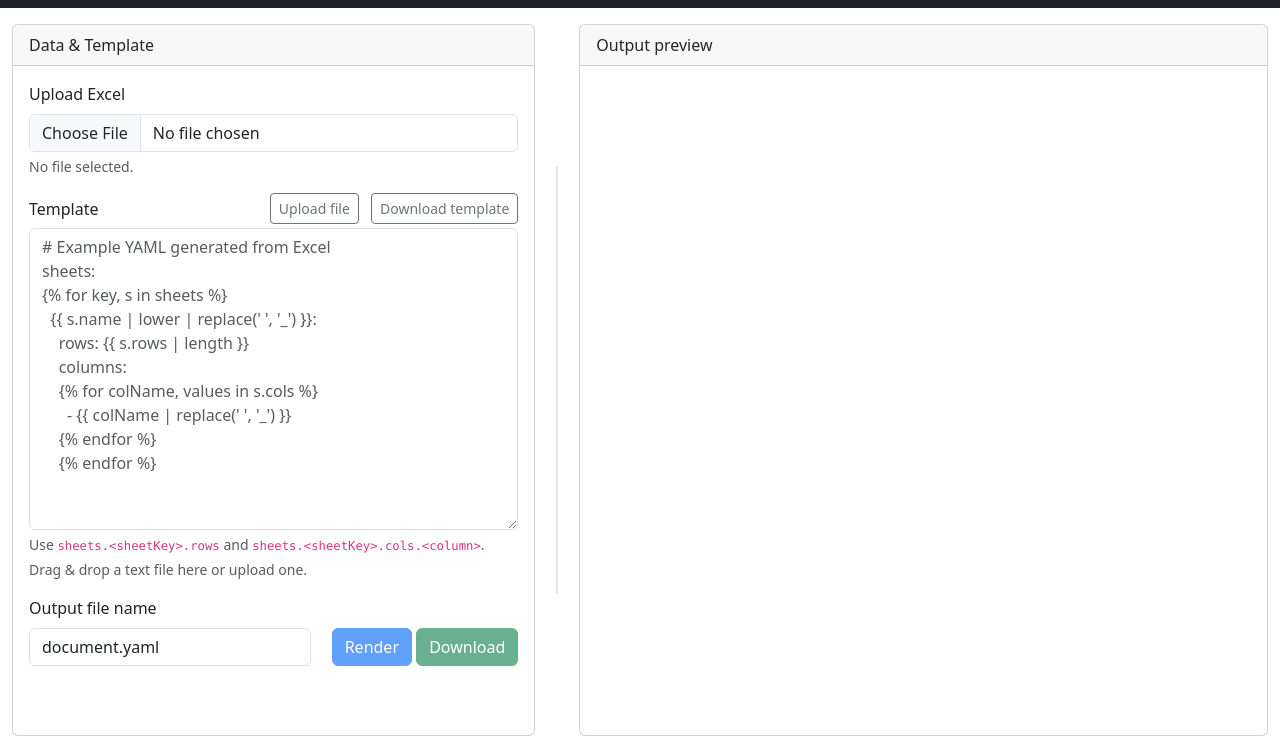
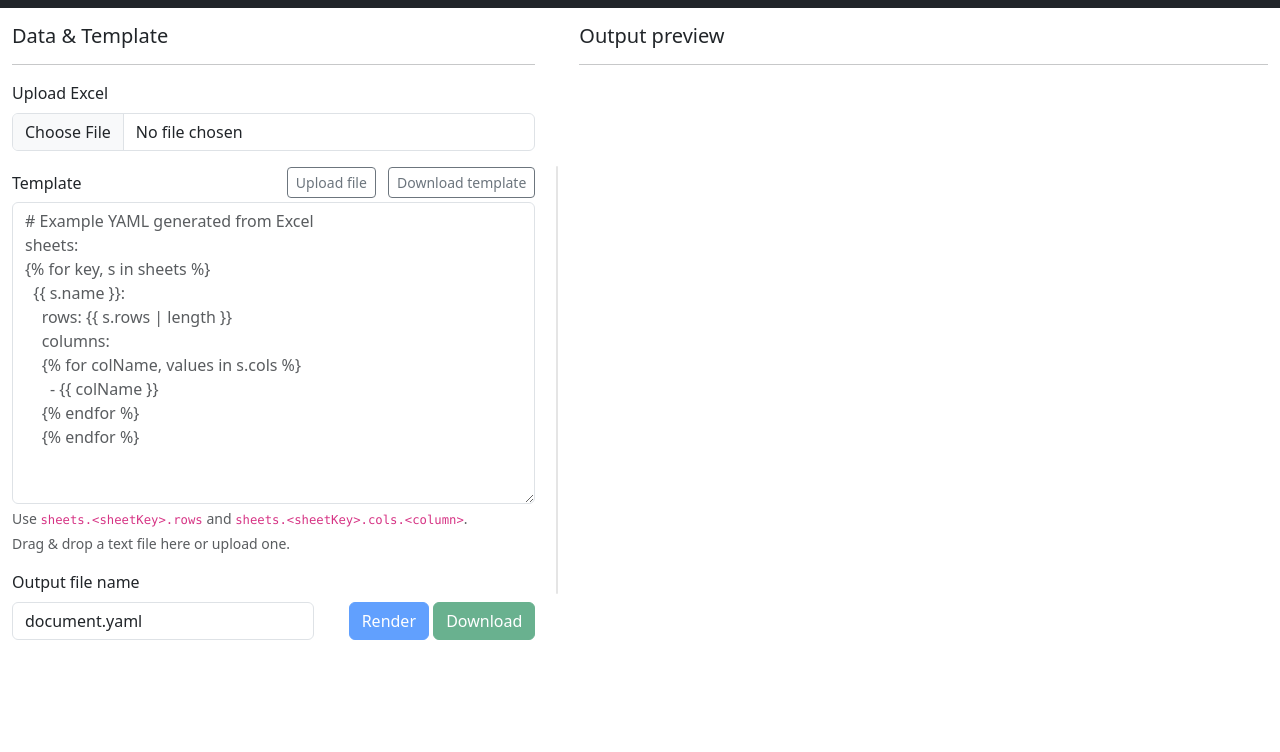
Before and after one commit to onurmatik/xlsx-pub, a plain HTML site: page index.html in a window 1280 px wide. Shown: the part 48-800 px from the top of the page. Drawn offline with nearby package versions, Linux system fonts and the light colour scheme.

Commit message:
Removed external cards

```diff
--- a/index.html
+++ b/index.html
@@ -142,13 +142,14 @@
     <div class="app-split">
       <!-- Left column -->
       <div class="app-pane app-pane-left app-column" id="appDataPane">
-        <div class="card h-100">
-          <div class="card-header">Data & Template</div>
-          <div class="card-body">
+        <div class="h-100">
+          <h2 class="fs-5">Data & Template</h2>
+          <hr>
+          <div class="">
             <div class="mb-3">
               <label for="excel" class="form-label">Upload Excel</label>
               <input id="excel" type="file" class="form-control" accept=".xlsx,.xls" />
-              <div id="excelStatus" class="form-text">No file selected.</div>
+              <div id="excelStatus" class="form-text"></div>
             </div>
 
             <div id="workbookDetails" class="mb-3 d-none">
@@ -170,11 +171,11 @@
               <textarea id="tpl" class="form-control" rows="12" placeholder="# Example YAML generated from Excel
 sheets:
 {% for key, s in sheets %}
-  {{ s.name | lower | replace(' ', '_') }}:
+  {{ s.name }}:
     rows: {{ s.rows | length }}
     columns:
     {% for colName, values in s.cols %}
-      - {{ colName | replace(' ', '_') }}
+      - {{ colName }}
     {% endfor %}
     {% endfor %}"></textarea>
               <div class="form-text">
@@ -202,13 +203,11 @@ sheets:
 
       <!-- Right column -->
       <div class="app-pane app-pane-right app-column" id="appPreviewPane">
-        <div class="card h-100">
-          <div class="card-header d-flex justify-content-between align-items-center">
-            <span>Output preview</span>
-          </div>
-          <div class="card-body">
-            <pre id="output" class="mb-0 text-body"></pre>
-          </div>
+        <div class="h-100">
+          <h2 class="fs-5">Output preview</h2>
+          <hr>
+          <pre id="output" class="mb-0 text-body">
+          </pre>
         </div>
       </div>
     </div>
@@ -302,7 +301,6 @@ sheets:
           collapse.id = collapseId;
           collapse.className = 'accordion-collapse collapse';
           collapse.setAttribute('aria-labelledby', headerId);
-          if (accordionParent) { collapse.setAttribute('data-bs-parent', accordionParent); }
 
           var body = document.createElement('div');
           body.className = 'accordion-body py-2';
```
